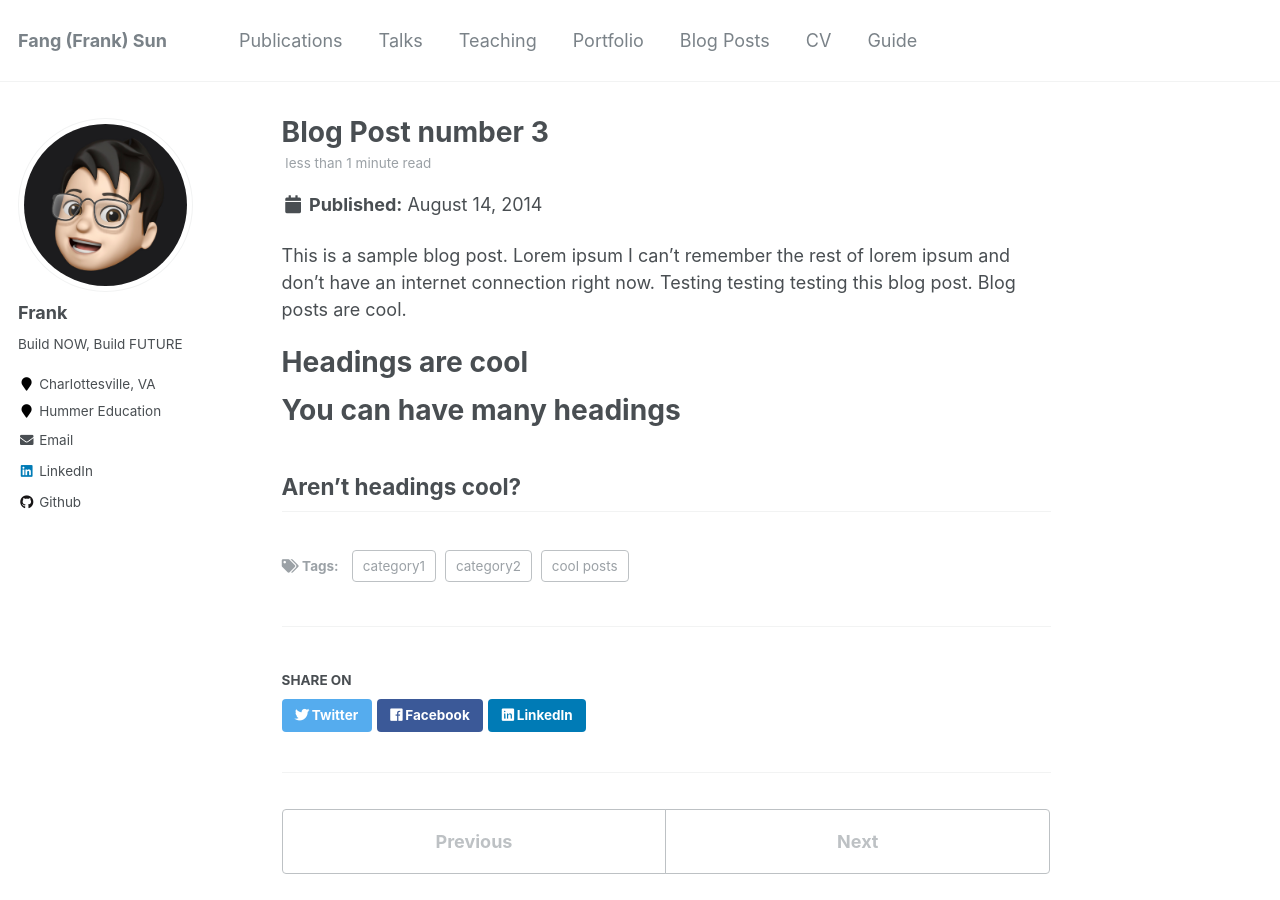
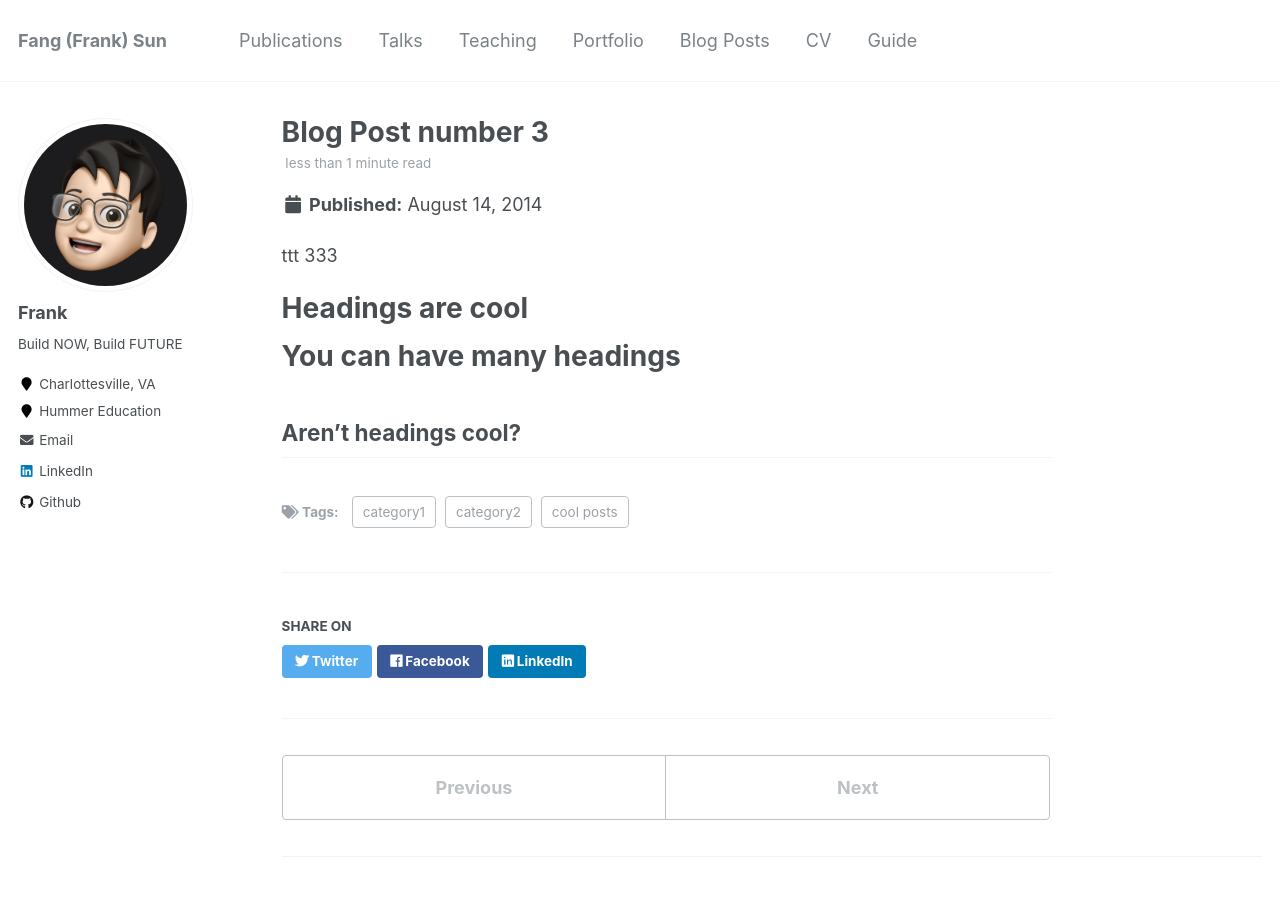
Before and after one commit to FangFrankSun/AcademicPage, a Jekyll site: the page built from _posts/2014-08-14-blog-post-3.md, in a window 1280 px wide and 900 px high. Built offline with Jekyll 4.4.1, drawn with Linux system fonts in a browser that asks for light colours.

Commit message:
Update 2014-08-14-blog-post-3.md

```diff
--- a/_posts/2014-08-14-blog-post-3.md
+++ b/_posts/2014-08-14-blog-post-3.md
@@ -8,7 +8,7 @@ tags:
   - category2
 ---
 
-This is a sample blog post. Lorem ipsum I can't remember the rest of lorem ipsum and don't have an internet connection right now. Testing testing testing this blog post. Blog posts are cool.
+ttt 333
 
 Headings are cool
 ======
```
